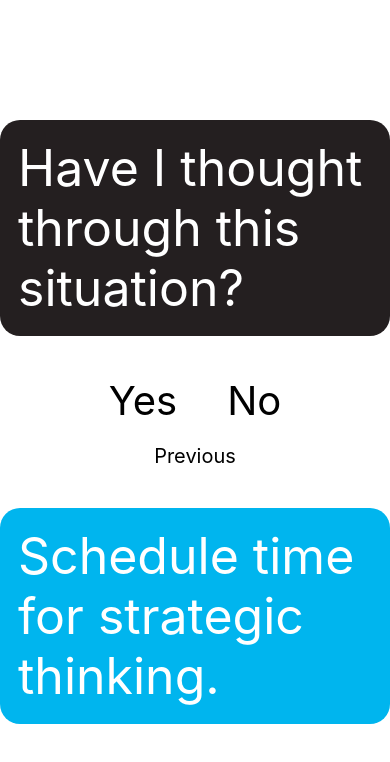
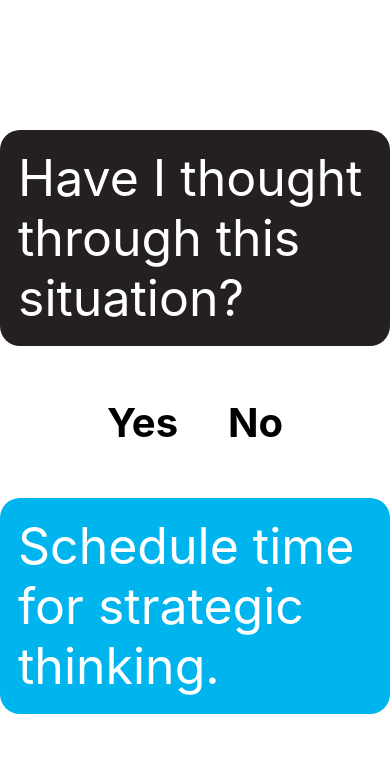
Before and after one commit to drew-sullivan/react_native_EGS_Meetings, a React Native app: screen / in a window 390 px wide. Shown: the top 762 px of the page. Built offline with nearby package versions, Linux system fonts and the light colour scheme.

Commit message:
Wired up and refactored button removal

```diff
--- a/appButton.js
+++ b/appButton.js
@@ -12,13 +12,15 @@ export class AppButton extends Component {
     };
   };
   render() {
+    const isYesNoButton = this.props.title === "Yes" || this.props.title === "No";
     const isFirstQuestion = this.props.currentIndex === 0;
     const isLastQuestion = this.props.currentIndex === QUESTIONS_AND_ANSWERS.length - 1;
-
-    const isYesNoButton = this.props.title !== "Previous";
     const yesNoButtonStyles = [styles.button, styles.yesNoButton];
     const prevButtonStyles = [styles.button, styles.prevButton];
 
+    if ((isYesNoButton && isLastQuestion) || (!isYesNoButton && isFirstQuestion)) {
+      return null;
+    }
     return (
       <TouchableOpacity
         onPress={(e) => this._onPressButton(this.props.title, this.props.currentIndex)}>
@@ -35,6 +37,7 @@ const styles = StyleSheet.create({
   },
   yesNoButton: {
     fontSize: 40,
+    fontWeight: 'bold',
   },
   prevButton: {
     marginTop: 10,
```
